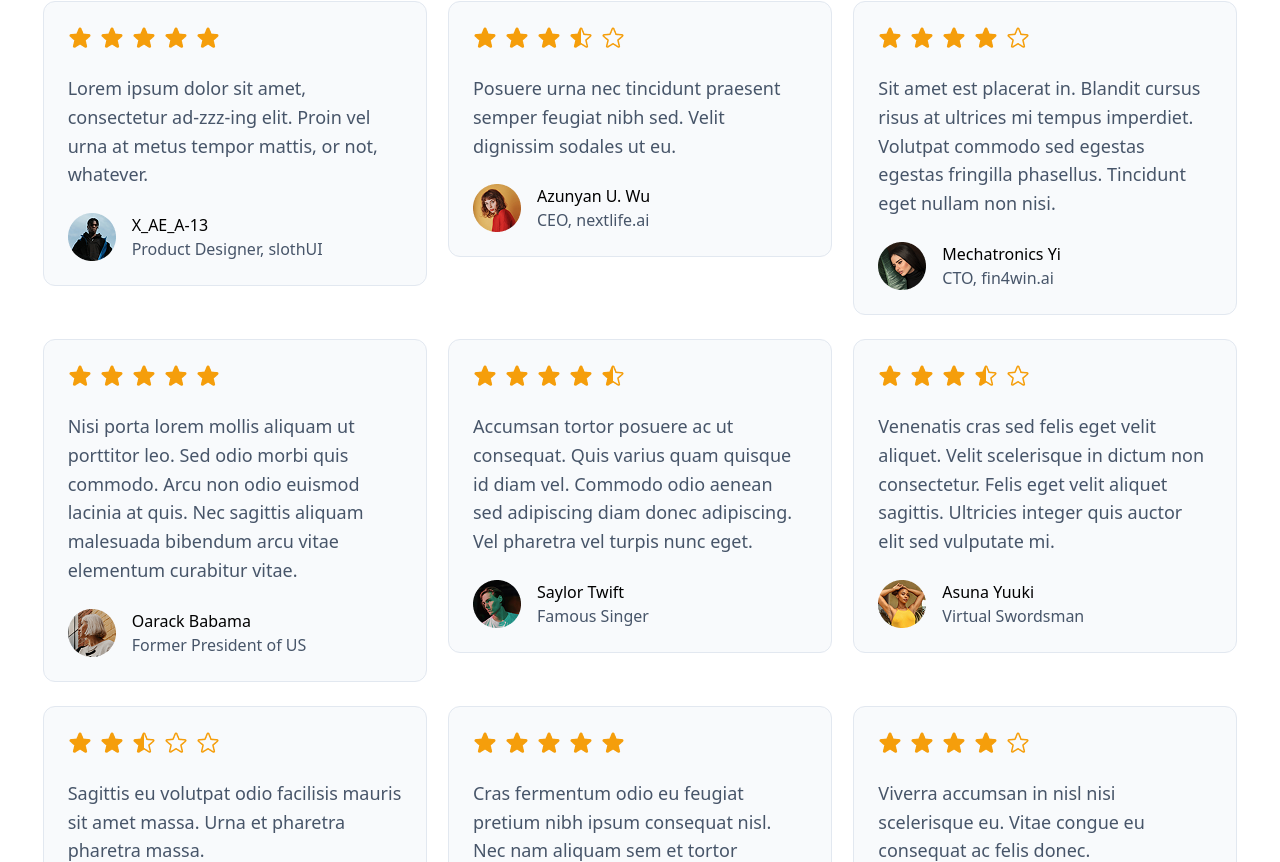
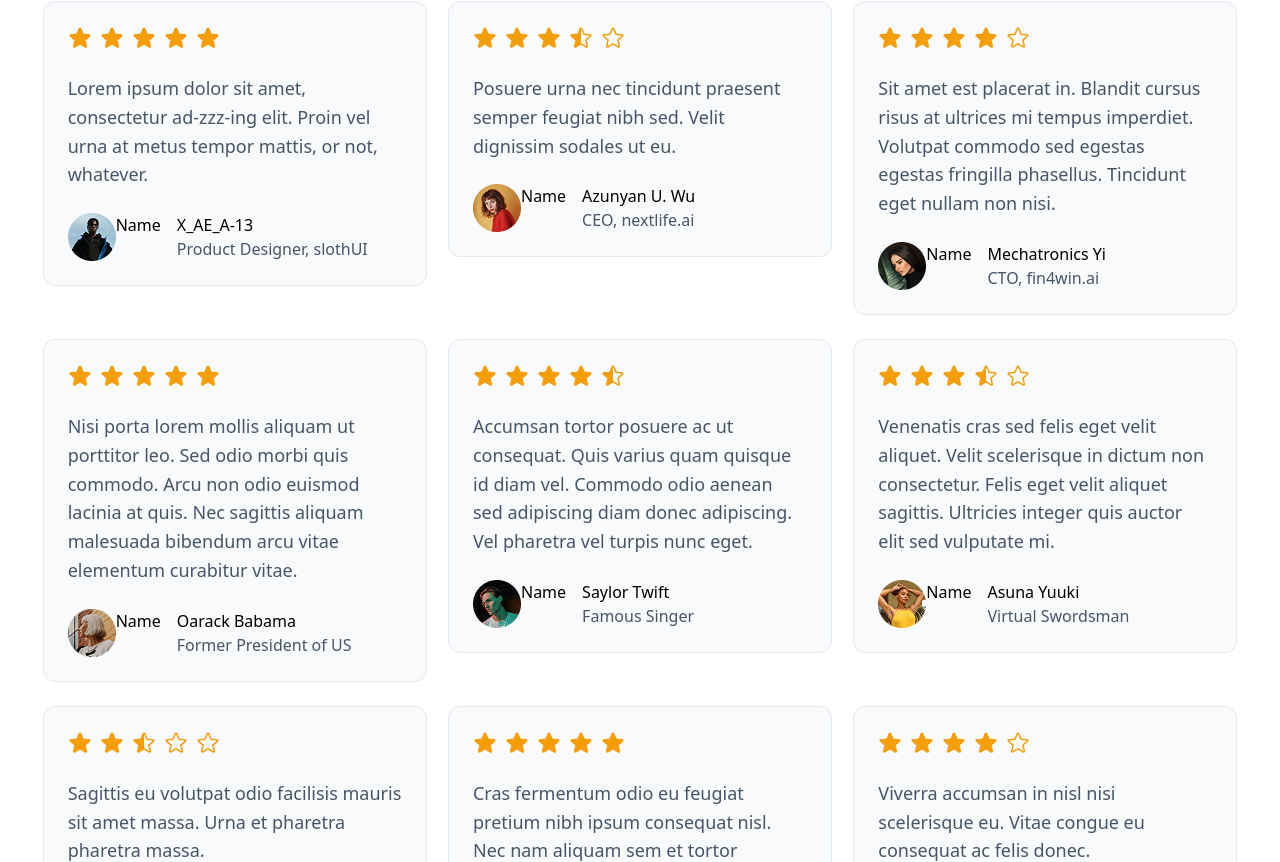
Before and after one commit to Chironzit-Biswas/-Blinto-Task, a React (Vite) app: page / in a window 1280 px wide. Shown: the part 4518-5380 px from the top of the page. Built offline with nearby package versions, Linux system fonts and the light colour scheme.

Commit message:
Final Task update

```diff
--- a/src/components/TestimonialCard.jsx
+++ b/src/components/TestimonialCard.jsx
@@ -11,6 +11,7 @@ const TestimonialCard = ({card}) => {
                      </div>
                     <div className={'flex mt-[24px]'}>
                         <img  src={img} alt="AvatarImg"/>
+                         <h1>Name</h1>
                          <div className={'ml-4'}>
                              <h1 className={'font-medium'}>{title}</h1>
                              <p className={'text-[16px] text-[#475569]'}>{profile_des}</p>
```
